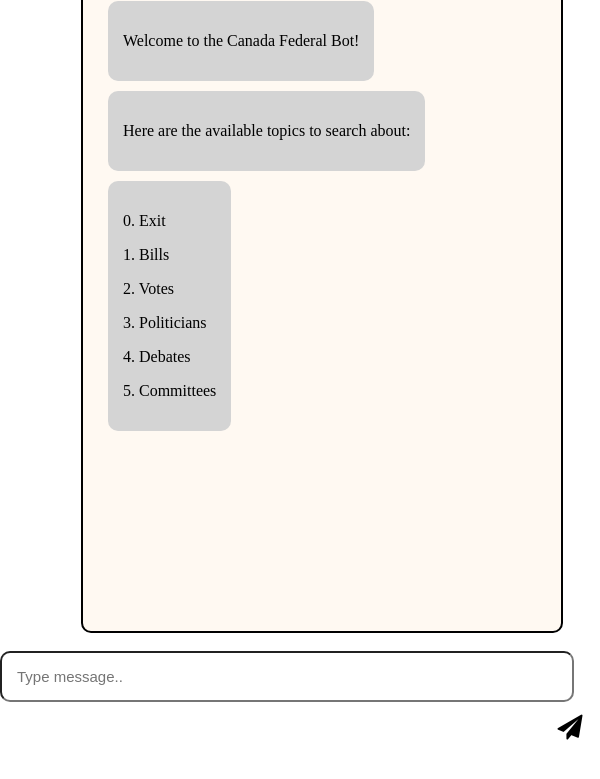
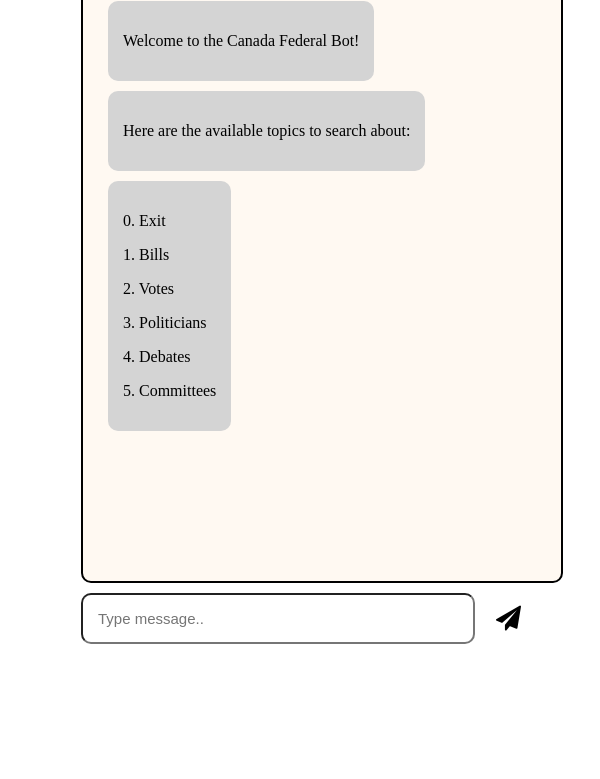
Before and after one commit to winnllam/CSCD58-project, an Electron app: page chatbot-app/components/chat.html in a window 600 px wide. Shown: the part 99-878 px from the top of the page. Drawn offline with Linux system fonts and the light colour scheme; no server answers.

Commit message:
Fixed some HTML & CSS problems in the chat window

```diff
--- a/chatbot-app/components/style.css
+++ b/chatbot-app/components/style.css
@@ -22,7 +22,7 @@
 
 .chat-box {
   width: 100%;
-  height: 700px;
+  height: 650px;
   overflow-y: scroll;
   background-color: rgb(255, 249, 242);
 }
@@ -70,14 +70,15 @@
 
 .input-area {
   position: absolute;
-  left: 0;
-  bottom: 0;
+  padding-top: 10px;
   height: 50px;
-  width: 100%;
+  width: 75%;
+  margin-left: auto;
+  margin-right: auto;
 }
 
 .input-chat {
-  width: 90%;
+  width: 80%;
   margin: 0;
   padding: 15px;
   border-radius: 10px;
--- a/chatbot-app/scripts/client.js
+++ b/chatbot-app/scripts/client.js
@@ -197,6 +197,7 @@ window.parse = function () {
 
             // Check if the syn = ack = 1
             if (chatDataPacket.fin == 1 && chatDataPacket.ack == 1) {
+              client.close();
               const ipc = ipcRenderer;
               ipc.send("kapat");
             }
```
Also changed, not shown: chatbot-app/components/home.html (+1 -1 lines).
